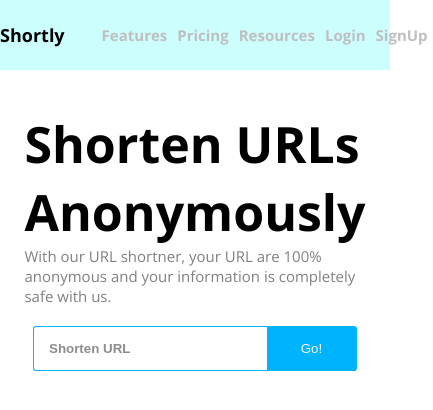
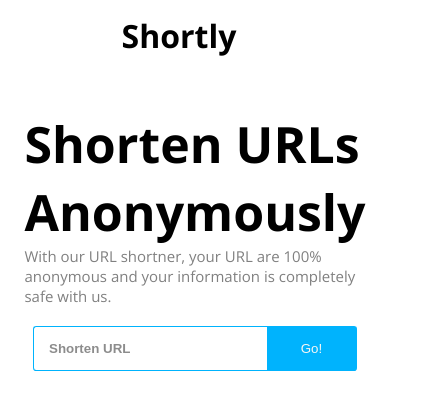
Before and after one commit to siddxharth/url-shortner, a React (Create React App) app: page / in a window 390 px wide. Shown: the top 410 px of the page, 433 px wide, since content can reach past the window. Built offline with nearby package versions, Linux system fonts and the light colour scheme.

Commit message:
Fix mobile view

```diff
--- a/src/styles/main.css
+++ b/src/styles/main.css
@@ -4,11 +4,9 @@
     margin: 0;
     padding: 0;
     box-sizing: border-box;
-    /* outline: 1px solid green; */
 }
 
 body {
-    /* background-color: #EBD2CF; */
     font-family: 'Open Sans', sans-serif;
 }
 
@@ -59,7 +57,6 @@ nav{
     text-align: center;
     height: 70px;
     font-size: 15px;
-    background-color: hsl(180, 96%, 90%);
     margin-bottom: 40px;
 }
 
@@ -202,6 +199,16 @@ nav a{
   .recent-link-right{
     margin-top: 5px;
   }
+  /* Remove navbar links on mobile */
+  .nav-icon{
+    font-size: 2rem;
+  }
+  .nav-right{
+    display: none;
+  }
+  .Links{
+    display: none;
+  }
 }
 
 .footer-statistics{
```
